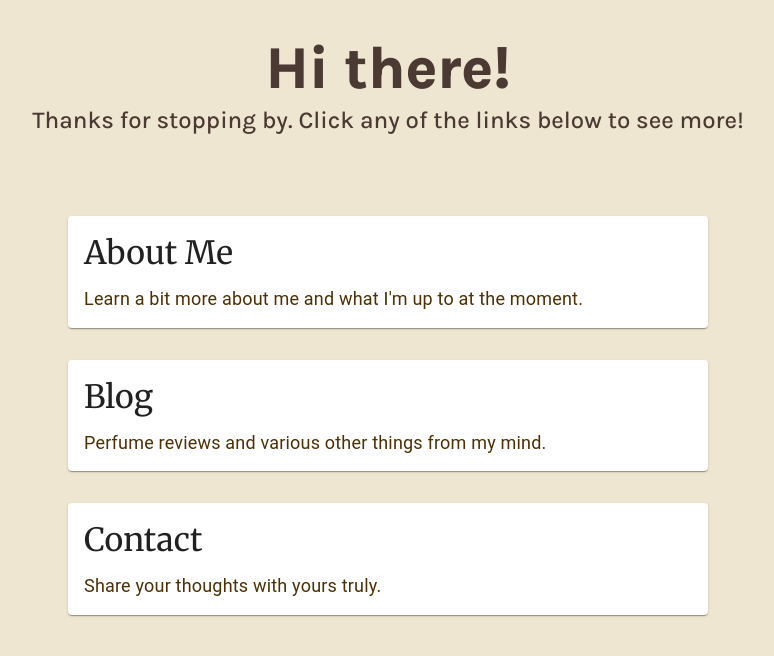
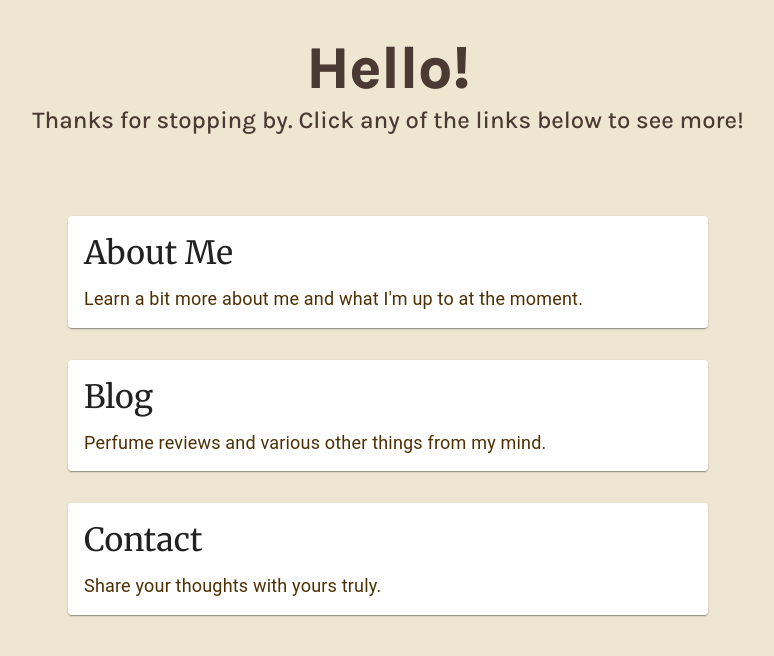
Before and after one commit to meganhacha/all-about-meg, a React (Create React App) app: page / in a window 1280 px wide. Shown: the top 656 px of the page, without its empty margins (252-1026 px from the left). Built offline with nearby package versions, Linux system fonts and the light colour scheme.

Commit message:
changed up some wording

```diff
--- a/src/pages/AboutMe.js
+++ b/src/pages/AboutMe.js
@@ -53,7 +53,7 @@ export default function AboutMe() {
                 fontWeight: 450,
                 textAlign: 'center'
             }}>
-                Thanks for stopping by!
+                Howdy!
                 My name is Megan, and I'm a soon-to-be graduate of Purdue Fort Wayne's computer science program.
                 I've been able to touch on a handful of riveting topics throughout my time there, but I've found myself gravitating towards 2 languages the most: JavaScript and Python.
                 This very website was born from the desire to become more comfortable with React, JavaScript itself, and back-end programming.
--- a/src/pages/Homepage.js
+++ b/src/pages/Homepage.js
@@ -21,7 +21,7 @@ export default function Homepage() {
         <Box sx={styledMaster}>
             <Box>
             <Typography variant='h2' fontWeight={750} sx={styledText}>
-                Hi there!
+                Hello!
             </Typography>
             <Typography variant='h5' fontWeight={500} sx={styledText}>
                 Thanks for stopping by. Click any of the links below to see more!
```
